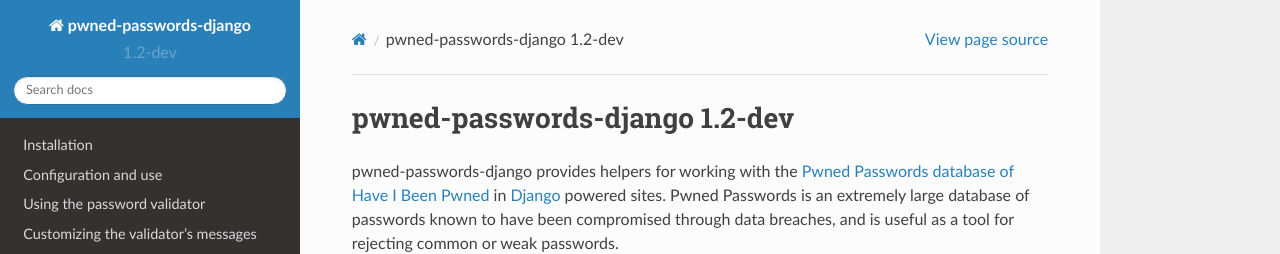
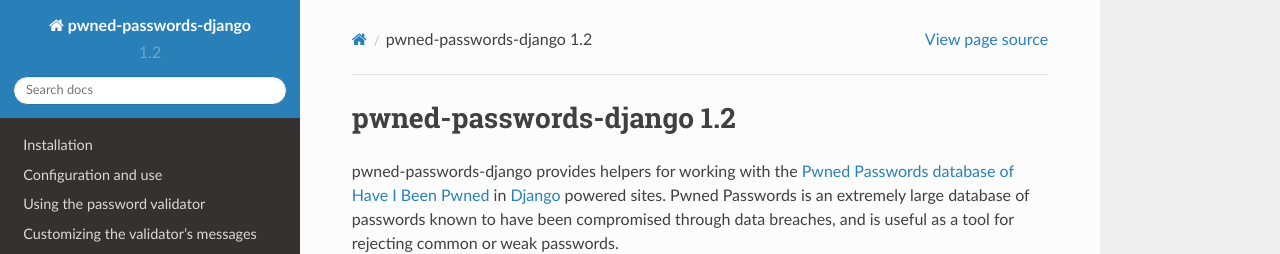
Before and after one commit to ubernostrum/pwned-passwords-django, a Sphinx documentation site: the page built from docs/index.rst, in a window 1280 px wide and 1106 px high. Shown: the top 254 px of the window. Built offline with Sphinx 7.4.7 and the Read the Docs theme 2.0.0, drawn with Linux system fonts in a browser that asks for light colours.

Commit message:
Version bump.

```diff
--- a/docs/conf.py
+++ b/docs/conf.py
@@ -9,8 +9,8 @@
 master_doc = 'index'
 project = u'pwned-passwords-django'
 copyright = u'2018, James Bennett'
-version = '1.2-dev'
-release = '1.2-dev'
+version = '1.2'
+release = '1.2'
 exclude_trees = ['_build']
 pygments_style = 'sphinx'
 html_static_path = ['_static']
--- a/setup.py
+++ b/setup.py
@@ -5,7 +5,7 @@
 
 setup(name='pwned-passwords-django',
       zip_safe=False,  # eggs are the devil.
-      version='1.2-dev',
+      version='1.2',
       description='A Pwned Passwords implementation for Django sites.',
       long_description=open(
           os.path.join(
--- a/src/pwned_passwords_django/__init__.py
+++ b/src/pwned_passwords_django/__init__.py
@@ -1 +1 @@
-__version__ = '1.2-dev'
+__version__ = '1.2'
```
